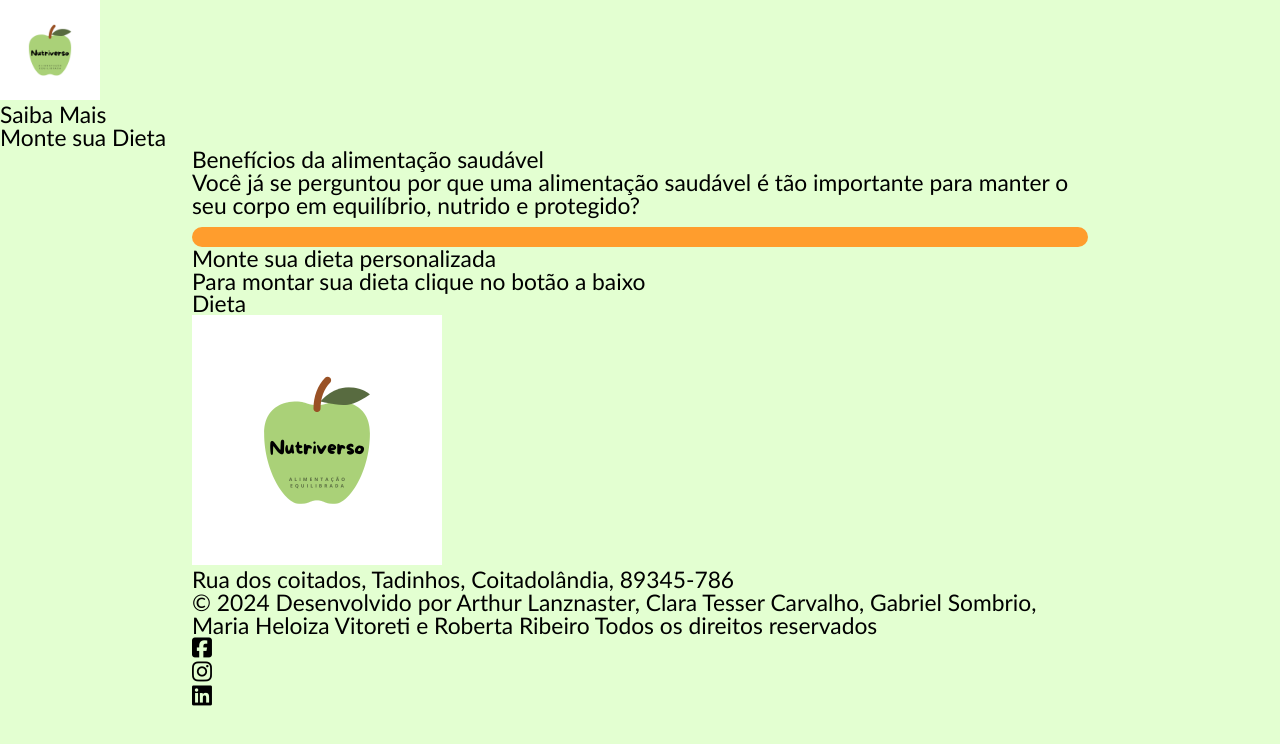
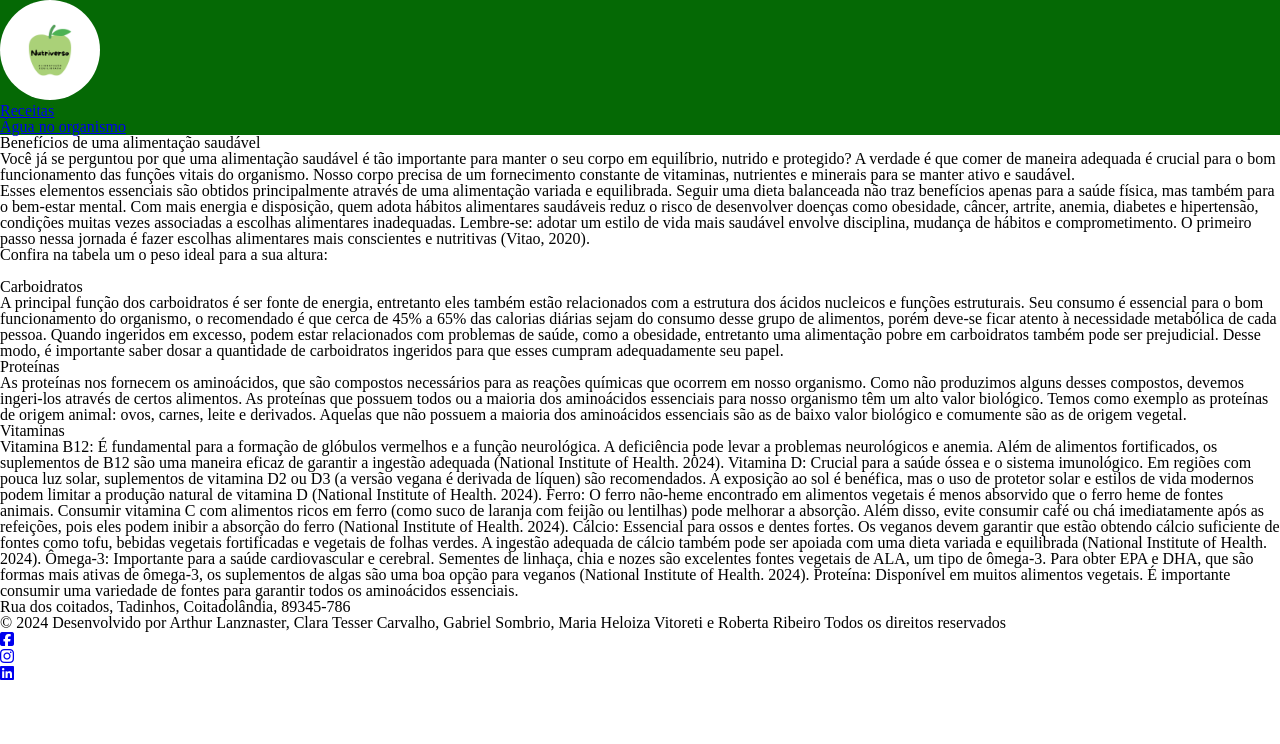
Before and after one commit to arthurlanz/nutriverso_pi, a plain HTML site: page inicial.html in a window 1280 px wide. Drawn offline with Linux system fonts and the light colour scheme.

Commit message:
alterações

```diff
--- a/css/style.css
+++ b/css/style.css
@@ -46,47 +46,12 @@ table {
 	border-collapse: collapse;
 	border-spacing: 0;
 }
-/*=============================================================
-                            GERAL
-=============================================================*/
-html{
-    font-family: 'Trebuchet MS', 'Lucida Sans Unicode', 'Lucida Grande', 'Lucida Sans', Arial, sans-serif;
-    font-size: calc(10px + 1vw);
+
+header.home {
+    background-color: rgb(5, 105, 5);
+    border: none;
 }
-a{
-    color: black; text-decoration: none;
+header.home a img {
+    border-radius: 50px;
+    background-color: white;
 }
-main {
-	margin: 0 15vw 0 15vw;
-}
-
-.accordion {
-    background-color: rgb(255, 157, 45) ;
-    color: white;
-    cursor: pointer;
-    padding: 10px;
-    width: 100%;
-    border-radius: 100px;
-	border: none;
-    text-align: left;
-    outline: none;
-    font-size: 18px;
-    transition: background-color 0.4s ease;
-}
-
-.accordion:hover {
-    background-color:  #bdeb82;
-}
-
-.panel {
-	margin: 2vw 0 0 0;
-    padding: 0 18px;
-    display: none;  /* Esconde o conteúdo por padrão */
-    background-color: #bdeb82;
-    overflow: hidden;
-	border-radius: 20px;
-	padding: 3vw 6vw 3vw 6vw;
-}
-html{
-    background-color:#e3ffd1;
-}
--- a/inicial.html
+++ b/inicial.html
@@ -4,71 +4,75 @@
     <meta charset="UTF-8">
     <meta name="viewport" content="width=device-width, initial-scale=1.0">
     <title>Document</title>
-    <link rel="stylesheet" href="css/style.css" type="text/css">
-    <script src="https://kit.fontawesome.com/908d6f45a8.js" crossorigin="anonymous"></script>
+    <link rel="stylesheet" href="css/style.css" type="text/css" />
+    <script src="https://kit.fontawesome.com/bd5b44309d.js" crossorigin="anonymous"></script>
 </head>
 <body>
     <header class="home">
+        <a href="home"><img class="logo" src="src/imagens/logo.png" alt="logo" width="100" height="100"></a>
         <nav>
-            <a href="home"><img src="src/imagens/Logo simples circular esmaltaria preto (1).png" alt="logo" width="100" height="100"></a>
+
             <ul>
                 <li>
-                    <a href="#monteD">Saiba Mais</a>
+                    <a href="#receitas">Receitas</a>
                 </li>
                 <li>
-                    <a href="#dieta">Monte sua Dieta</a>
+                    <a href="#organismo">Água no organismo</a>
                 </li>
             </ul>
         </nav>
     </header>
     <main>
         <section>
-            <h1>Benefícios da alimentação saudável</h1>
+            <h1>Benefícios de uma alimentação saudável</h1>
             <p>
-                Você já se perguntou por que uma alimentação saudável é tão importante para manter o seu corpo em equilíbrio, nutrido e protegido?
+                Você já se perguntou por que uma alimentação saudável é tão importante para manter o seu corpo em equilíbrio, nutrido e protegido? A verdade é que comer de maneira adequada é crucial para o bom funcionamento das funções vitais do organismo. Nosso corpo precisa de um fornecimento constante de vitaminas, nutrientes e minerais para se manter ativo e saudável.
+
             </p>
-            <button class="accordion"></button>
-            <div class="panel">
-                <p> A verdade é que comer de maneira adequada é crucial para o bom funcionamento das funções vitais do organismo. Nosso corpo precisa de um fornecimento constante de vitaminas, nutrientes e minerais para se manter ativo e saudável
-                    Esses elementos essenciais são obtidos principalmente através de uma alimentação variada e equilibrada. Seguir uma dieta balanceada não traz benefícios apenas para a saúde física, mas também para o bem-estar mental.
-                    Com mais energia e disposição, quem adota hábitos alimentares saudáveis reduz o risco de desenvolver doenças como obesidade, câncer, artrite, anemia, diabetes e hipertensão, condições muitas vezes associadas a escolhas alimentares inadequadas. Lembre-se: adotar um estilo de vida mais saudável envolve disciplina, mudança de hábitos e comprometimento. O primeiro passo nessa jornada é fazer escolhas alimentares mais conscientes e nutritivas.</p>
-            </div>
-            <script>
-                // Seleciona todos os botões com a classe "accordion"
-        var acc = document.getElementsByClassName("accordion");
 
-        for (var i = 0; i < acc.length; i++) {
-        acc[i].addEventListener("click", function() {
-        // Alterna a classe "active" para estilização adicional se necessário
-        this.classList.toggle("active");
+            <p>
+                Esses elementos essenciais são obtidos principalmente através de uma alimentação variada e equilibrada. Seguir uma dieta balanceada não traz benefícios apenas para a saúde física, mas também para o bem-estar mental. Com mais energia e disposição, quem adota hábitos alimentares saudáveis reduz o risco de desenvolver doenças como obesidade, câncer, artrite, anemia, diabetes e hipertensão, condições muitas vezes associadas a escolhas alimentares inadequadas. Lembre-se: adotar um estilo de vida mais saudável envolve disciplina, mudança de hábitos e comprometimento. O primeiro passo nessa jornada é fazer escolhas alimentares mais conscientes e nutritivas (Vitao, 2020).
 
-        // Seleciona o próximo elemento DOM (o conteúdo a ser expandido)
-        var panel = this.nextElementSibling;
+            </p>
+        </section>
+        <section>
+            <h2>Confira na tabela um o peso ideal para a sua altura:
+            </h2>
 
-        // Verifica se o conteúdo está visível, então recolhe ou expande
-        if (panel.style.display === "block") {
-            panel.style.display = "none";
-        } else {
-            panel.style.display = "block";
-        }
-    });
-}
+            <img src="" alt="">
+        </section>
+        <section>
+            <h2>Carboidratos</h2>
+            <p>
+                A principal função dos carboidratos é ser fonte de energia, entretanto eles também estão relacionados com a estrutura dos ácidos nucleicos e funções estruturais. Seu consumo é essencial para o bom funcionamento do organismo, o recomendado é que cerca de 45% a 65% das calorias diárias sejam do consumo desse grupo de alimentos, porém deve-se ficar atento à necessidade metabólica de cada pessoa. Quando ingeridos em excesso, podem estar relacionados com problemas de saúde, como a obesidade, entretanto uma alimentação pobre em carboidratos também pode ser prejudicial. Desse modo, é importante saber dosar a quantidade de carboidratos ingeridos para que esses cumpram adequadamente seu papel.
 
-            </script>
-                <!---->
+            </p>
+        </section>
+        <section>
+            <h2>Proteínas</h2>
+            <p>
+                As proteínas nos fornecem os aminoácidos, que são compostos necessários para as reações químicas que ocorrem em nosso organismo. Como não produzimos alguns desses compostos, devemos ingeri-los através de certos alimentos. As proteínas que possuem todos ou a maioria dos aminoácidos essenciais para nosso organismo têm um alto valor biológico. Temos como exemplo as proteínas de origem animal: ovos, carnes, leite e derivados. Aquelas que não possuem a maioria dos aminoácidos essenciais são as de baixo valor biológico e comumente são as de origem vegetal.
+
+            </p>
+        </section>
+        <section>
+            <h2>Vitaminas</h2>
+            <p>
+                Vitamina B12: É fundamental para a formação de glóbulos vermelhos e a função neurológica. A deficiência pode levar a problemas neurológicos e anemia. Além de alimentos fortificados, os suplementos de B12 são uma maneira eficaz de garantir a ingestão adequada  (National Institute of Health. 2024).
+Vitamina D: Crucial para a saúde óssea e o sistema imunológico. Em regiões com pouca luz solar, suplementos de vitamina D2 ou D3 (a versão vegana é derivada de líquen) são recomendados. A exposição ao sol é benéfica, mas o uso de protetor solar e estilos de vida modernos podem limitar a produção natural de vitamina D  (National Institute of Health. 2024).
+Ferro: O ferro não-heme encontrado em alimentos vegetais é menos absorvido que o ferro heme de fontes animais. Consumir vitamina C com alimentos ricos em ferro (como suco de laranja com feijão ou lentilhas) pode melhorar a absorção. Além disso, evite consumir café ou chá imediatamente após as refeições, pois eles podem inibir a absorção do ferro  (National Institute of Health. 2024).
+Cálcio: Essencial para ossos e dentes fortes. Os veganos devem garantir que estão obtendo cálcio suficiente de fontes como tofu, bebidas vegetais fortificadas e vegetais de folhas verdes. A ingestão adequada de cálcio também pode ser apoiada com uma dieta variada e equilibrada  (National Institute of Health. 2024).
+Ômega-3: Importante para a saúde cardiovascular e cerebral. Sementes de linhaça, chia e nozes são excelentes fontes vegetais de ALA, um tipo de ômega-3. Para obter EPA e DHA, que são formas mais ativas de ômega-3, os suplementos de algas são uma boa opção para veganos  (National Institute of Health. 2024).
+Proteína: Disponível em muitos alimentos vegetais. É importante consumir uma variedade de fontes para garantir todos os aminoácidos essenciais.
+
+            </p>
+        </section>
 
 
-        </section>
-        <section>
-            <h2>Monte sua dieta personalizada</h2>
-            <p>
-                Para montar sua dieta clique no botão a baixo
-            </p>
-            <span>Dieta</span>
-        </section>
+
+
+    </main>
         <footer>
-            <a href=""><img src="src/imagens/Logo simples circular esmaltaria preto (1).png" alt="logo" width="250"></a>
-
             <p>Rua dos coitados, Tadinhos, Coitadolândia, 89345-786 </p>
             <p>&copy; 2024 Desenvolvido por Arthur Lanznaster, Clara Tesser Carvalho, Gabriel Sombrio, Maria Heloiza Vitoreti e Roberta Ribeiro Todos os direitos reservados</p>
 
@@ -89,6 +93,6 @@
         </footer>
 
 
-    </main>
+
 </body>
 </html>
```
Also changed, not shown: dieta.html (deleted, +0 -24 lines), sugestao.html (added, +73 -0 lines).
